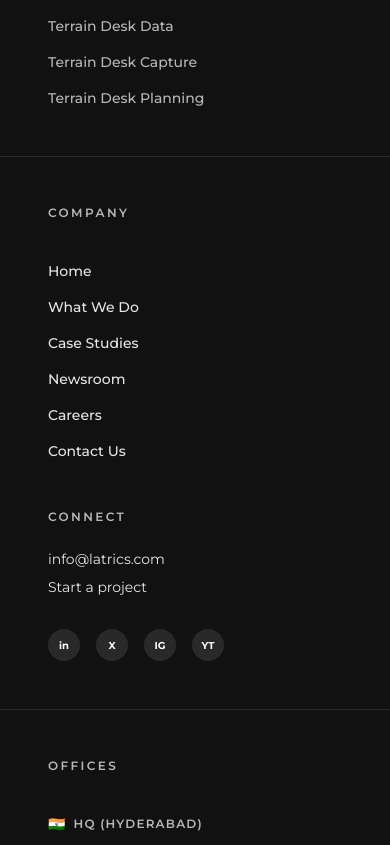
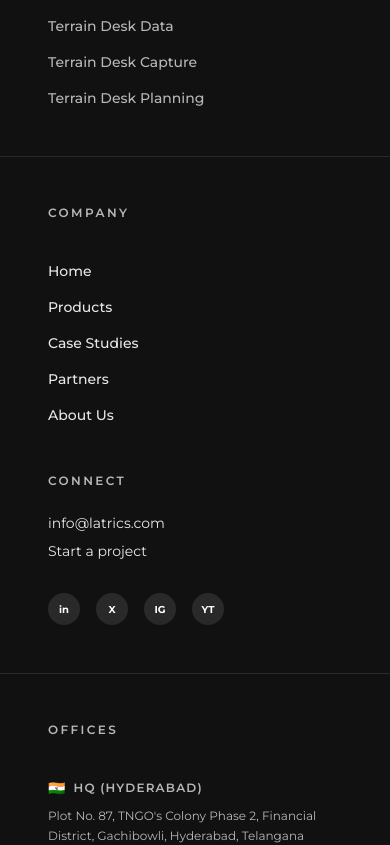
Before and after one commit to latrics/Latrics_website_2.0, a Next.js app in the folder frontend/: page / in a window 390 px wide. Shown: the part 8837-9682 px from the top of the page. Built offline with nearby package versions, Linux system fonts and the light colour scheme.

Commit message:
fix: made footer links clickable by removing curtain reveal effect and fixed routing

```diff
--- a/frontend/src/components/Footer.tsx
+++ b/frontend/src/components/Footer.tsx
@@ -25,11 +25,8 @@
         </div>
       </div>
 
-      {/* Desktop Spacer - Creates the scrollable space to reveal the fixed footer underneath */}
-      <div className="hidden md:block h-screen w-full pointer-events-none" aria-hidden="true" />
-
-      {/* The Reveal Footer - Fixed on desktop for curtain effect, relative on mobile for normal scrolling */}
-      <footer id="demo-section" className="relative md:fixed md:bottom-0 md:left-0 w-full min-h-screen bg-[#111111] text-white flex flex-col font-sans md:-z-10">
+      {/* Footer */}
+      <footer id="demo-section" className="relative w-full min-h-screen bg-[#111111] text-white flex flex-col font-sans">
 
         {/* Top Grid Area */}
         <div className="flex-1 grid grid-cols-1 md:grid-cols-3 divide-y md:divide-y-0 md:divide-x divide-white/10 border-b border-white/10">
@@ -68,12 +65,11 @@
               Company
             </h4>
             <ul className="space-y-4 text-white/90 text-sm font-medium mb-12">
-              <li><Link href="#" className="hover:text-white transition-colors">Home</Link></li>
-              <li><Link href="#" className="hover:text-white transition-colors">What We Do</Link></li>
-              <li><Link href="#" className="hover:text-white transition-colors">Case Studies</Link></li>
-              <li><Link href="#" className="hover:text-white transition-colors">Newsroom</Link></li>
-              <li><Link href="#" className="hover:text-white transition-colors">Careers</Link></li>
-              <li><Link href="#" className="hover:text-white transition-colors">Contact Us</Link></li>
+              <li><Link href="/" className="hover:text-white transition-colors">Home</Link></li>
+              <li><Link href="/products/licopter-p720" className="hover:text-white transition-colors">Products</Link></li>
+              <li><Link href="/case-studies" className="hover:text-white transition-colors">Case Studies</Link></li>
+              <li><Link href="/partners" className="hover:text-white transition-colors">Partners</Link></li>
+              <li><Link href="/about" className="hover:text-white transition-colors">About Us</Link></li>
             </ul>
 
             <h4 className="text-white/70 text-xs font-semibold tracking-[0.2em] uppercase mb-6">
```
